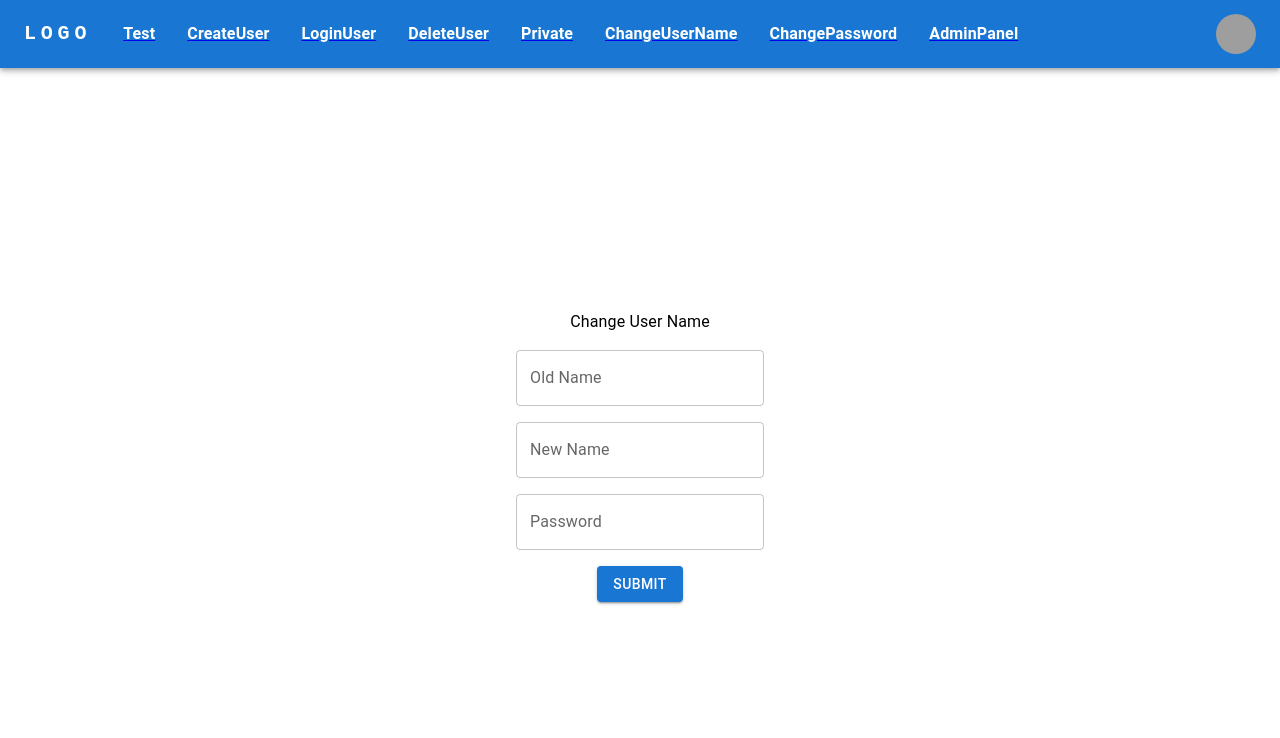
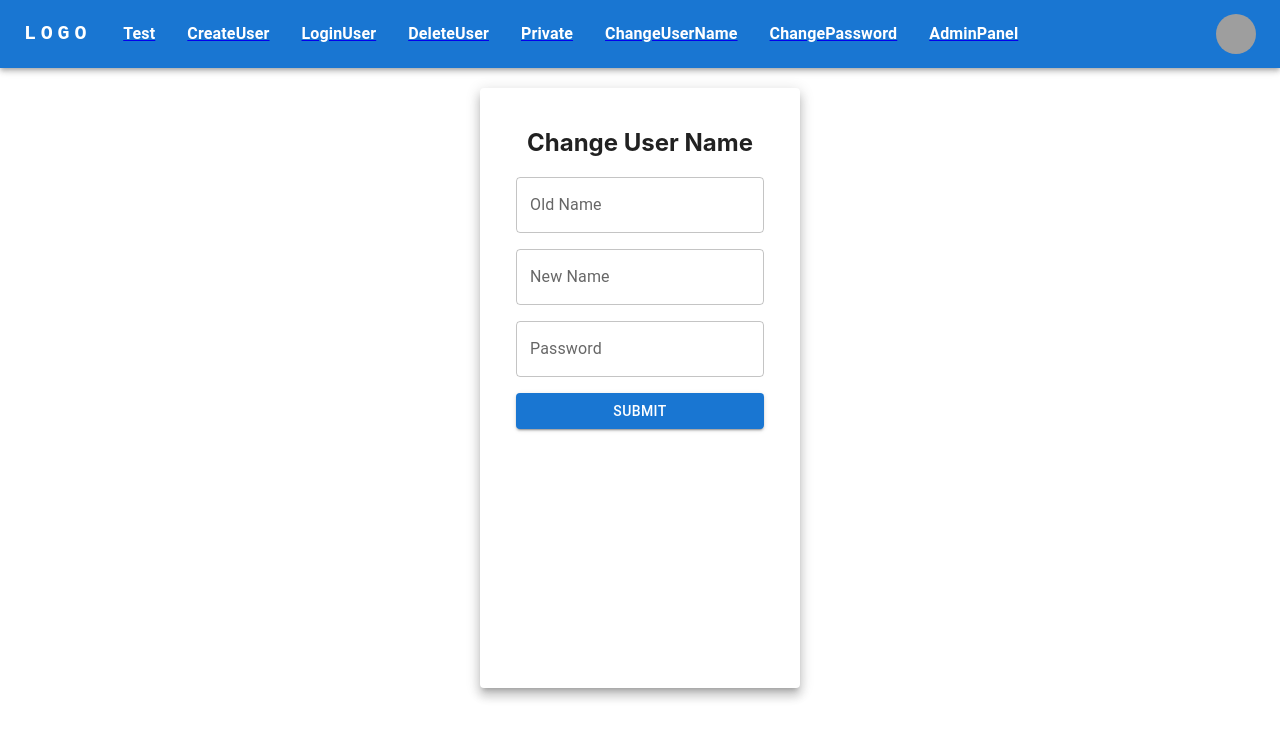
Before and after one commit to prasadmagi/frontenduser, a React (Create React App) app: page /ChangeUserName in a window 1280 px wide. Shown: the top 738 px of the page. Built offline with nearby package versions, Linux system fonts and the light colour scheme; sample sign-in values are in the browser's storage; grey boxes are pictures that could not be loaded; the HTML template or start-up script is replaced by a standard one.

Commit message:
Latest Ui Changes
Latest Ui Changes

```diff
--- a/src/components/ChangePassword.js
+++ b/src/components/ChangePassword.js
@@ -5,6 +5,7 @@ import {
   Button,
   CircularProgress,
   Grid,
+  Paper,
   TextField,
   Typography,
 } from "@mui/material";
@@ -57,6 +58,8 @@ export const ChangePassword = () => {
     setoldpassword("")
     setnewpassword("")
   };
+  const paperStyle = { padding: 20, height: '70vh', width: 280, margin: "20px auto" }
+
   return (
     <>
       {isLoading ? (
@@ -71,19 +74,11 @@ export const ChangePassword = () => {
           <CircularProgress />
         </Grid>
       ) : (
-        <Grid
-          container
-          spacing={3}
-          direction="column"
-          alignItems="center"
-          justifyContent="center"
-          sx={{ minHeight: "100vh" }}
-        >
-          <Grid container item direction="column" justify="center" spacing={2}>
-            <Grid item spacing={2} xs={8}>
-              <Typography>Change User Password</Typography>
-            </Grid>
-            <Grid item spacing={2} xs={8}>
+
+        <Paper elevation={8} style={paperStyle}>
+        <Grid align="center">
+          <h2>Change User Passsword</h2>
+          <Grid sx={{margin:"1rem"}}>
           <TextField
                 value={name}
                 onChange={(e) => setname(e.target.value)}
@@ -92,7 +87,7 @@ export const ChangePassword = () => {
                 variant="outlined"
               />
           </Grid>
-            <Grid item spacing={2} xs={8}>
+          <Grid sx={{margin:"1rem"}}>
                <TextField
                 value={oldpassword}
                 onChange={(e) => setoldpassword(e.target.value)}
@@ -102,7 +97,7 @@ export const ChangePassword = () => {
                 variant="outlined"
               />
           </Grid>
-            <Grid item spacing={2} xs={8}>
+          <Grid sx={{margin:"1rem"}}>
                 <TextField
                 value={newpassword}
                 onChange={(e) => setnewpassword(e.target.value)}
@@ -112,19 +107,20 @@ export const ChangePassword = () => {
                 variant="outlined"
               />
           </Grid>
-            <Grid item spacing={2} xs={8}>
+          <Grid sx={{margin:"1rem"}}>
                <Button
                 variant="contained"
                 color="primary"
                 type="submit"
                 className="button-block"
                 onClick={handleSubmit}
+                fullWidth
               >
                 Submit
               </Button>
           </Grid>
         </Grid>
-        </Grid>
+      </Paper>
       )}
 
       {/* <div>
--- a/src/components/ChangeUserName.js
+++ b/src/components/ChangeUserName.js
@@ -5,6 +5,7 @@ import {
   Button,
   CircularProgress,
   Grid,
+  Paper,
   TextField,
   Typography,
 } from "@mui/material";
@@ -58,6 +59,7 @@ export const ChangeUserName = () => {
     setnewname("")
     setpassword("")
   };
+  const paperStyle = { padding: 20, height: '70vh', width: 280, margin: "20px auto" }
   return (
     <>
       {isLoading ? (
@@ -72,20 +74,12 @@ export const ChangeUserName = () => {
           <CircularProgress />
         </Grid>
       ) : (
-        <Grid
-          container
-          spacing={3}
-          direction="column"
-          alignItems="center"
-          justifyContent="center"
-          sx={{ minHeight: "100vh" }}
-        >
-          <Grid container item direction="column" justify="center" spacing={2}>
-            <Grid item spacing={2} xs={8}>
-              <Typography>Change User Name</Typography>
-            </Grid>
-            <Grid item spacing={2} xs={8}>
-              <TextField
+
+        <Paper elevation={8} style={paperStyle}>
+          <Grid align="center">
+            <h2>Change User Name</h2>
+            <Grid sx={{margin:"1rem"}}>
+            <TextField
                 value={oldname}
                 onChange={(e) => setoldname(e.target.value)}
                 type="name"
@@ -94,8 +88,8 @@ export const ChangeUserName = () => {
                 variant="outlined"
               />
             </Grid>
-            <Grid item spacing={2} xs={8}>
-              <TextField
+            <Grid sx={{margin:"1rem"}}>
+            <TextField
                 value={newname}
                 onChange={(e) => setnewname(e.target.value)}
                 type="name"
@@ -104,8 +98,8 @@ export const ChangeUserName = () => {
                 variant="outlined"
               />
             </Grid>
-            <Grid item spacing={2} xs={8}>
-              <TextField
+            <Grid sx={{margin:"1rem"}}>
+            <TextField
                 value={password}
                 onChange={(e) => setpassword(e.target.value)}
                 type="password"
@@ -114,27 +108,22 @@ export const ChangeUserName = () => {
                 variant="outlined"
               />
             </Grid>
-            <Grid item spacing={2} xs={8}>
-              <Button
+            <Grid sx={{margin:"1rem"}}>
+            <Button
                 variant="contained"
                 color="primary"
                 type="submit"
                 className="button-block"
                 onClick={handlesubmit}
+                fullWidth
               >
                 Submit
               </Button>
             </Grid>
           </Grid>
-        </Grid>
+        </Paper>
       )}
-      {/* <div>
-        <h2>Change the User name </h2>
-        <input value={oldname} onChange={(e)=>setoldname(e.target.value)} placeholder='Enter Old Name'/>
-        <input value={newname} onChange={(e)=>setnewname(e.target.value)} placeholder='Enter New Name'/>
-        <input value={password} onChange={(e)=>setpassword(e.target.value)} placeholder='Enter Password'/>
-        <button onClick={handleSubmit}>Submit</button>
-    </div> */}
+
     </>
   );
 };
--- a/src/components/DeleteUser.js
+++ b/src/components/DeleteUser.js
@@ -1,7 +1,14 @@
 import axios from "axios";
 import React, { useState } from "react";
 import { popUp } from "../Helper";
-import { Button, CircularProgress, Grid, TextField, Typography } from "@mui/material";
+import {
+  Button,
+  CircularProgress,
+  Grid,
+  Paper,
+  TextField,
+  Typography,
+} from "@mui/material";
 
 export const DeleteUser = () => {
   const [name, setname] = useState("");
@@ -43,11 +50,15 @@ export const DeleteUser = () => {
         return;
       });
     }
-    setname("")
-    setpassword("")
-
+    setname("");
+    setpassword("");
   };
-
+  const paperStyle = {
+    padding: 20,
+    height: "70vh",
+    width: 280,
+    margin: "20px auto",
+  };
   return (
     <div>
       {isLoading ? (
@@ -62,19 +73,11 @@ export const DeleteUser = () => {
           <CircularProgress />
         </Grid>
       ) : (
-        <Grid
-          container
-          spacing={3}
-          direction="column"
-          alignItems="center"
-          justifyContent="center"
-          sx={{ minHeight: "100vh" }}
-        >
-          <Grid container item direction="column" justify="center" spacing={2}>
-            <Grid item spacing={2} xs={8}>
-              <Typography>Delete User</Typography>
-            </Grid>
-            <Grid item spacing={2} xs={8}>
+
+        <Paper elevation={10} style={paperStyle} square={true}>
+          <Grid align="center" sx={{ margin: "10px", height: "100%" }}>
+            <h2>Delete User</h2>
+            <Grid sx={{ margin: "1rem" }}>
               <TextField
                 value={name}
                 onChange={(e) => setname(e.target.value)}
@@ -84,7 +87,7 @@ export const DeleteUser = () => {
                 variant="outlined"
               />
             </Grid>
-            <Grid item spacing={2} xs={8}>
+            <Grid sx={{ margin: "1rem" }}>
               <TextField
                 value={password}
                 onChange={(e) => setpassword(e.target.value)}
@@ -94,34 +97,20 @@ export const DeleteUser = () => {
                 variant="outlined"
               />
             </Grid>
-            <Grid item spacing={2} xs={8}>
+            <Grid sx={{ margin: "1rem" }}>
               <Button
                 variant="contained"
                 color="primary"
                 type="submit"
                 className="button-block"
                 onClick={handlesubmit}
+                fullWidth
               >
                 Submit
               </Button>
             </Grid>
           </Grid>
-        </Grid>
-        // <div>
-        //   <input
-        //     value={name}
-        //     onChange={(e) => setname(e.target.value)}
-        //     placeholder="Enter Name"
-        //     type="name"
-        //   />
-        //   <input
-        //     value={password}
-        //     onChange={(e) => setpassword(e.target.value)}
-        //     placeholder="Enter Password"
-        //     type="password"
-        //   />
-        //   <button onClick={handleSubmit}>Submit</button>
-        // </div>
+        </Paper>
       )}
     </div>
   );
```
Lines whose indentation alone changed are shown as unchanged.
